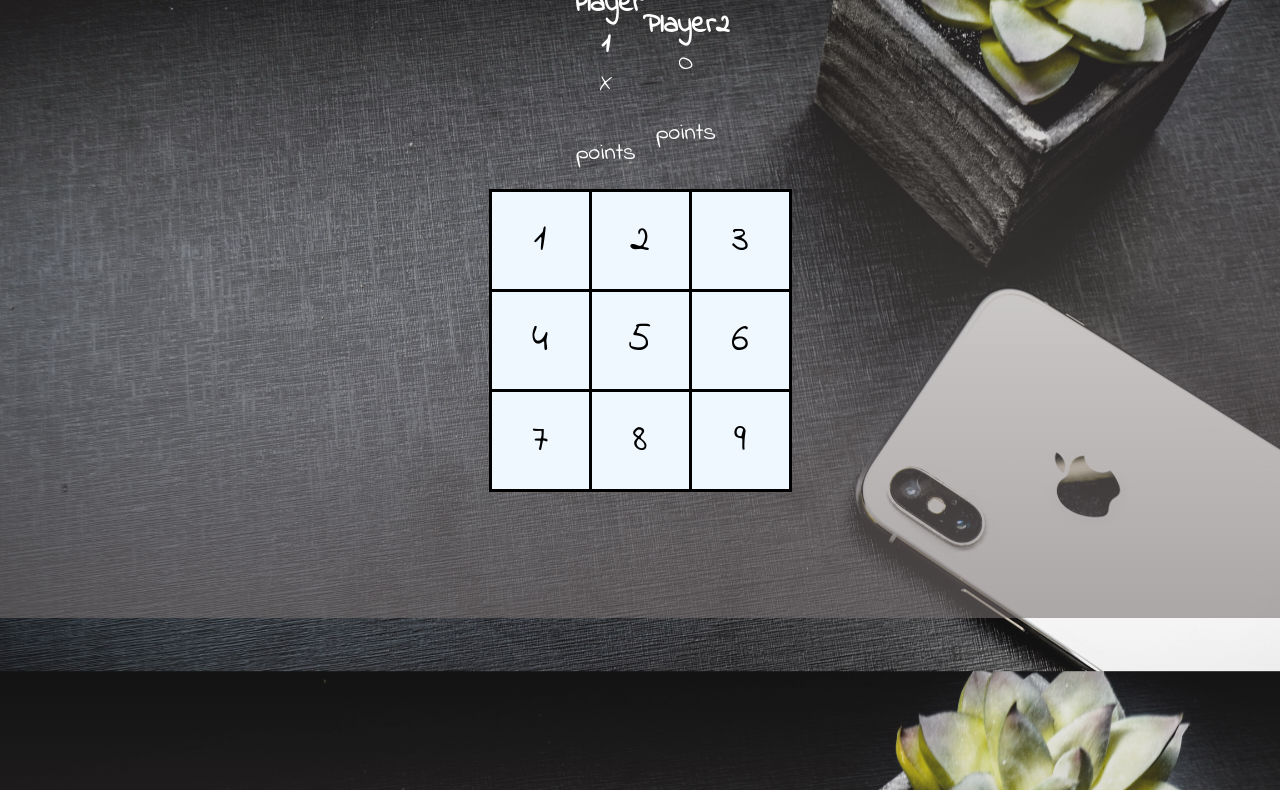
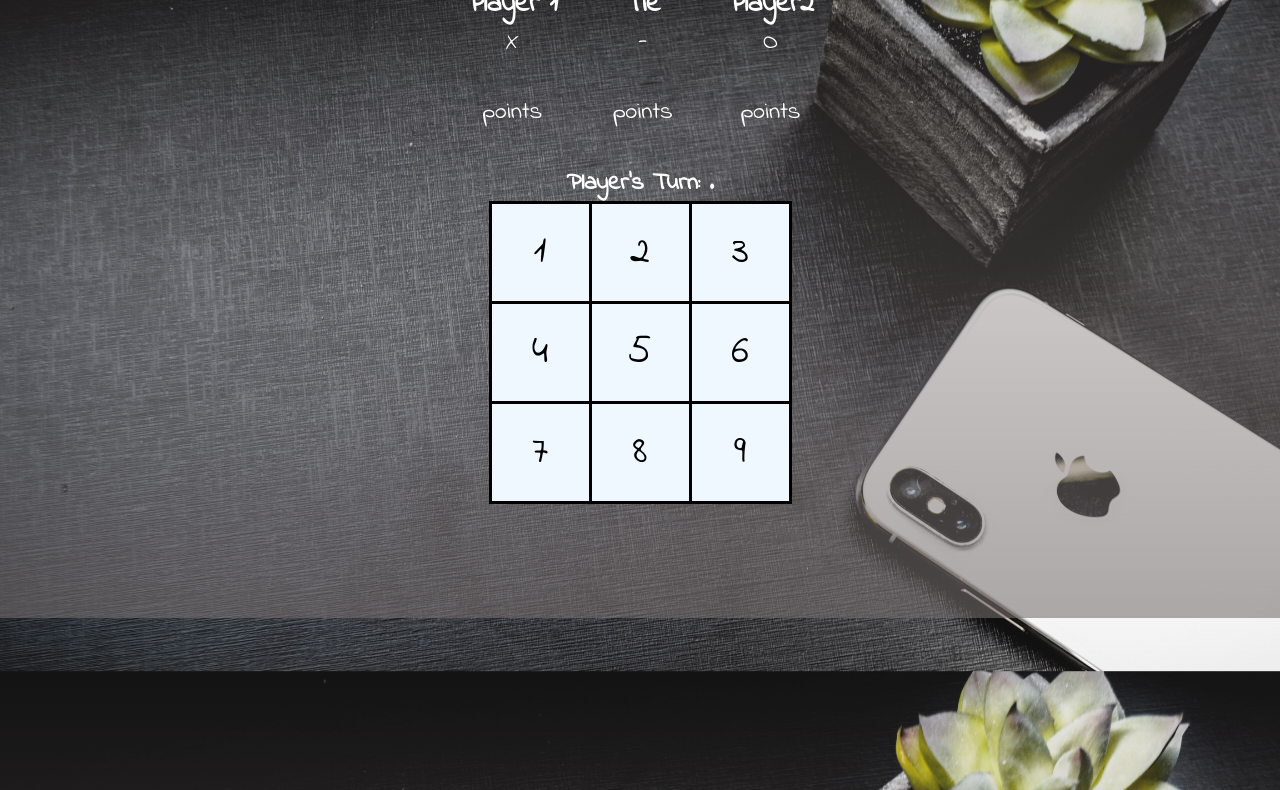
Before and after one commit to sasso-gonzalez/Tic-Tac-Toe, a plain HTML site: page Index.html in a window 1280 px wide. Shown: the part 182-972 px from the top of the page. Drawn offline with Linux system fonts and the light colour scheme; a web font is replaced by a local one.

Commit message:
Straightened out css and added tie to html. Messed with js but prolly shouldn't have lol

```diff
--- a/Index.html
+++ b/Index.html
@@ -19,17 +19,26 @@
                 <h3>Player 1</h3>
                 <p>X</p>
                 <br>
-            <div id="score">points</div>
+                <div id="score-player1">points</div>
+            </div>
+            <div id="tie-score">
+                <h3>Tie</h3>
+                <p>-</p>
+                <br>
+                <div id="score-tie">points</div>
             </div>
             <div id="player2-score">
                 <h3>Player2</h3>
                 <p>O</p>
                 <br>
-            <div id="score">points</div>
+                <div id="score-player2">points</div>
             </div>
         </div>
     </div>
-<br>
+    <br><br>
+    <div id="player-turn-style">
+        <h4 id="player-turn">Player's Turn: .</h4>
+    </div>
     <div class="container">
         <table>
             <tr>
--- a/index.css
+++ b/index.css
@@ -12,7 +12,34 @@ body
     height: 100vh;
     background-attachment: fixed;
 }
+/* This is title and scoreboard */
+.scoreboard{
+color: white;
+font-family: indie flower;
+font-size: 150%;
+position: center;
+text-align: center;
+}
+.scorecontainer{
+    display: flex;
+    flex-direction: row;
+    margin: 0 auto;
+    align-items: center;
+    justify-content: center;
+}
+#tie-score{
+    padding-left: 5%;
+    padding-right: 5%;
+}
+#player-turn-style{
+    color: white;
+font-family: indie flower;
+font-size: 150%;
+position: center;
+text-align: center;
+}
 
+/* This is the tic-tac-toe board */
 table
 {
     border-collapse: collapse;
@@ -29,18 +56,3 @@ td
     border: 3px solid black;
     background-color: aliceblue;
 }
-.scoreboard{
- color: white;
- font-family: indie flower;
- font-size: 150%;
- position: center;
- text-align: center;
-}
-.scorecontainer{
-    display: flex;
-    justify-content: space-between;
-    flex-direction: row;
-    align-items: center;
-    margin: 0 auto;
-    width: 13%;
-}
```
Also changed, not shown: index.js (+45 -0 lines). Lines whose indentation alone changed are shown as unchanged.
